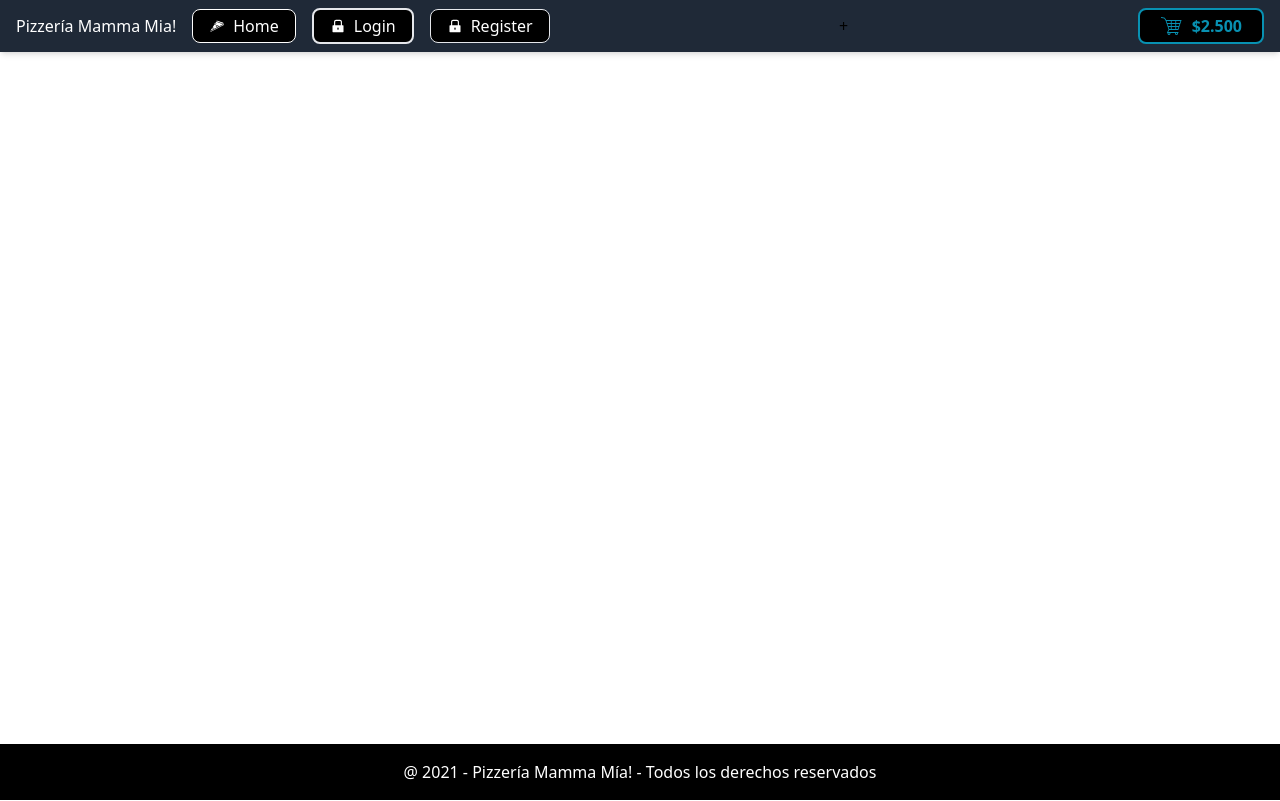
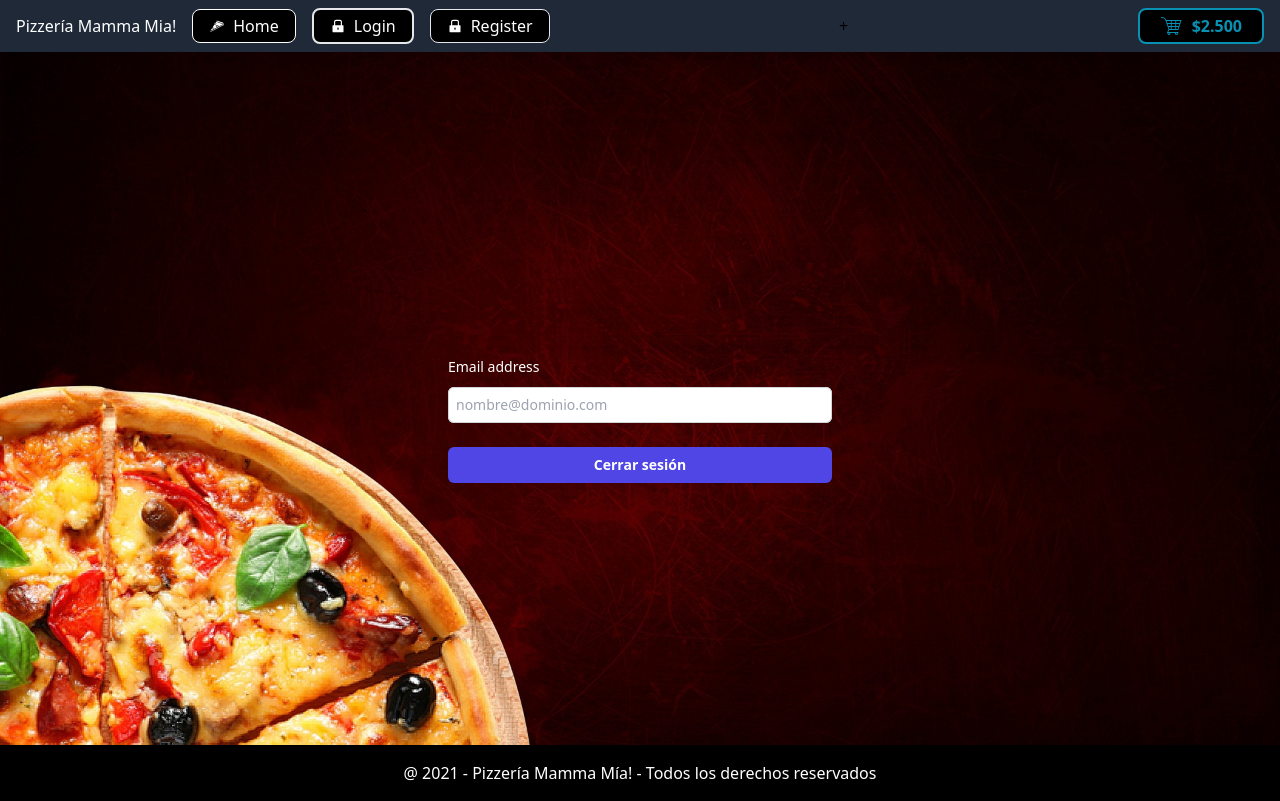
Before and after one commit to dtdavid/hito1_pizzeria, a React (Vite) app: page /Profile in a window 1280 px wide. Built offline with nearby package versions, Linux system fonts and the light colour scheme.

Commit message:
implementar componente Profiel y NotFound

```diff
--- a/src/App.jsx
+++ b/src/App.jsx
@@ -10,6 +10,8 @@
 import Login from './pages/Login'
 
 import {Routes, Route} from "react-router-dom"
+import NotFound from './pages/NotFound'
+import Profile from './pages/Profile'
 
 function App() {
 
@@ -24,8 +26,8 @@
           {/* Esta ruta se renderiza directamente desde el navegador con /pizza/p001 */}
           <Route path="/pizza/p001" element={<Pizza />}></Route>
           <Route path="/Cart" element={<Cart />}></Route>
-          {/* <Route path="/Profile" element={<Profile />}></Route>
-          <Route path="*" element={<NotFound />}></Route> */}
+          <Route path="/Profile" element={<Profile />}></Route>
+          <Route path="*" element={<NotFound />}></Route>
         </Routes>
       </div>
       <Footer />
--- /dev/null
+++ b/src/pages/NotFound.jsx
@@ -0,0 +1,27 @@
+import React from 'react'
+import { Link } from 'react-router-dom'
+
+
+const NotFound = () => {
+  return (
+    <main className="grid w-full h-full place-items-center px-6 py-24 sm:py-32 lg:px-8
+     bg-cover bg-center"
+     style ={{
+          backgroundImage: "url('./img/perdido.jpg')",
+          height: "calc(100vh - 107px)"
+            }}
+     >
+        <div className="text-center">
+        <h1 className="mt-4 text-balance text-5xl font-semibold tracking-tight text-gray-900 sm:text-7xl">Page not found</h1>
+        <p className="mt-6 text-pretty text-lg font-medium text-white sm:text-xl/8">Sorry, we couldn’t find the page you’re looking for.</p>
+        <div className="mt-10 flex items-center justify-center gap-x-6">
+        <Link to="/">
+        <a href="#" className="rounded-md bg-indigo-600 px-3.5 py-2.5 text-sm font-semibold text-white shadow-sm hover:bg-indigo-500 focus-visible:outline focus-visible:outline-2 focus-visible:outline-offset-2 focus-visible:outline-indigo-600">Go back home</a>
+        </Link>
+        </div>
+        </div>
+    </main>
+  )
+}
+
+export default NotFound
--- /dev/null
+++ b/src/pages/Profile.jsx
@@ -0,0 +1,44 @@
+import React from 'react'
+
+const Profile = () => {
+  return (
+
+    <main className="grid w-full h-screen place-items-center px-6 py-24 sm:py-32 lg:px-8
+     bg-cover bg-center"
+     style ={{
+        backgroundImage: "url('./img/pizza.jpg')",
+        height: "calc(100vh - 107px)"
+            }}>
+        <div className="mt-10 sm:mx-auto sm:w-full sm:max-w-sm">
+            <form /*action="#" method="POST"*/ className="space-y-6">
+                <div>
+                    <label htmlFor="email" className="block text-sm/6 font-medium text-white">
+                    Email address
+                    </label>
+                <div className="mt-2">
+                <input
+                placeholder='nombre@dominio.com'
+                id="email"
+                name="email"
+                type="email"
+                autoComplete="email"
+                className="block w-full rounded-md border-0 py-1.5 text-gray-900 shadow-sm ring-1 ring-inset ring-gray-300 placeholder:text-gray-400 focus:ring-2 focus:ring-inset focus:ring-indigo-600 sm:text-sm/6 pl-2"
+                />
+                </div>
+        </div>
+    <div>
+       {/*######################################Input Sign in ############################ */}
+      <button
+        type="submit"
+        className="flex w-full justify-center rounded-md bg-indigo-600 px-3 py-1.5 text-sm/6 font-semibold text-white shadow-sm hover:bg-indigo-500 focus-visible:outline focus-visible:outline-2 focus-visible:outline-offset-2 focus-visible:outline-indigo-600"
+      >
+        Cerrar sesión
+      </button>
+    </div>
+  </form>
+</div>
+</main>
+  )
+}
+
+export default Profile
```
Also changed, not shown: public/img/perdido.jpg (added), public/img/pizza.jpg (added).
